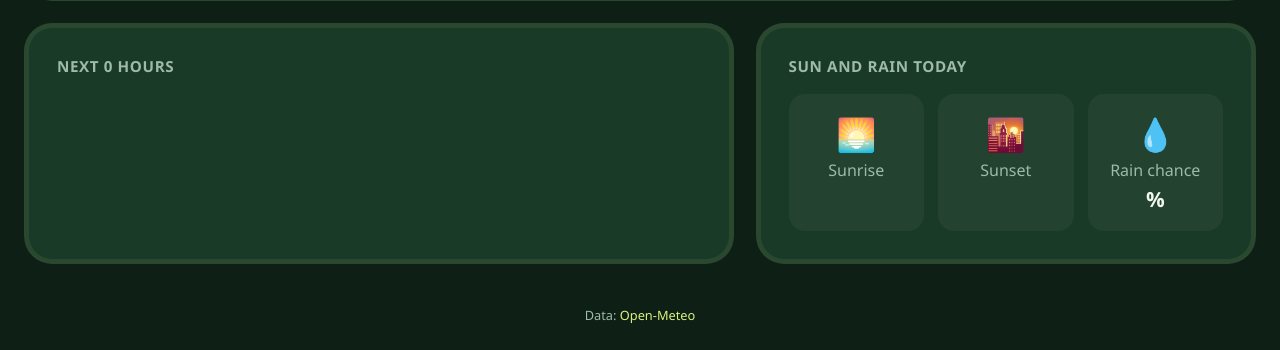
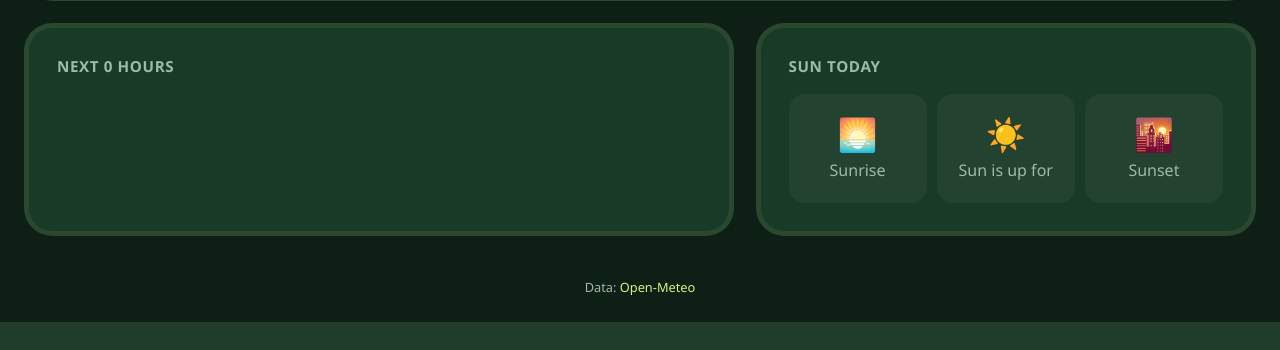
Before and after one commit to oneslaught/Weatheryy, a Flask app: template templates/weather.html in a window 1280 px wide. Shown: the part 674-1024 px from the top of the page. After the commit the page ends 996 px from the top, so only its background shows below. Run offline with Flask 3, Linux system fonts and the light colour scheme; the template is opened without the code that fills it, so the values that code supplies are empty.

Commit message:
sun card updated

```diff
--- a/static/style.css
+++ b/static/style.css
@@ -47,7 +47,6 @@ body {
   background:
     radial-gradient(900px 500px at 50% -10%, var(--bg-glow), transparent 70%),
     var(--bg);
-  overflow-y: hidden;
 }
 
 /* ----- base.html styles ----- */
@@ -425,7 +424,7 @@ body {
 
 .hourly {
   list-style: none;
-  padding: 0 0 8px;
+  padding: 0 0 20px;
   display: flex;
   gap: 10px;
   overflow-x: auto;
@@ -486,6 +485,19 @@ body {
 
 .sun-value {
   font-size: 1.3rem;
+}
+
+.sun-status {
+  margin: 0 0 16px;
+  font-size: 1.25rem;
+  font-weight: 600;
+  color: var(--accent);
+}
+
+.sun-times {
+  display: grid;
+  grid-template-columns: repeat(3, 1fr);
+  gap: 10px;
 }
 
 /*------laptop------*/
--- a/templates/cards/sun-card.html
+++ b/templates/cards/sun-card.html
@@ -1,23 +1,22 @@
 <section class="card card-sun">
-  <h2 class="card-title">Sun and rain today</h2>
-  <div class="sun">
+  <h2 class="card-title">Sun today</h2>
+  <p class="sun-status">{{ data.current.sun_status }}</p>
+
+  <div class="sun-times">
     <div class="sun-item">
       <span class="sun-icon" aria-hidden="true">🌅</span>
       <span class="sun-label">Sunrise</span>
       <strong class="sun-value">{{ data.current.sunrise }}</strong>
+    </div>
+    <div class="sun-item" title="Time between sunrise and sunset">
+      <span class="sun-icon" aria-hidden="true">☀️</span>
+      <span class="sun-label">Sun is up for</span>
+      <strong class="sun-value">{{ data.current.daylight }}</strong>
     </div>
     <div class="sun-item">
       <span class="sun-icon" aria-hidden="true">🌇</span>
       <span class="sun-label">Sunset</span>
       <strong class="sun-value">{{ data.current.sunset }}</strong>
     </div>
-    <div class="sun-item">
-      <span class="sun-icon" aria-hidden="true">💧</span>
-      <span class="sun-label">Rain chance</span>
-      <strong class="sun-value">
-        {% if data.current.precipitation_probability is not none %}{{
-        data.current.precipitation_probability }}%{% else %}-{% endif %}
-      </strong>
-    </div>
   </div>
 </section>
--- a/weather.py
+++ b/weather.py
@@ -1,5 +1,6 @@
 import requests
 from datetime import datetime, timedelta, timezone
+import math
 
 GEOCODING_URL = "https://geocoding-api.open-meteo.com/v1/search"
 FORECAST_URL = "https://api.open-meteo.com/v1/forecast"
@@ -41,6 +42,26 @@ WEATHER_CODES = {
 
 def _round(value):
     return None if value is None else round(value)
+
+def _duration(delta):
+    minutes = int(delta.total_seconds() // 60)
+    hours, mins = divmod(minutes, 60)
+    return f"{hours}h {mins:02d}m" if hours else f"{mins}m"
+
+def _sun_info(daily, city_now):
+    sunrise = datetime.fromisoformat(daily["sunrise"][0])
+    sunset = datetime.fromisoformat(daily["sunset"][0])
+    if city_now < sunrise:
+        status = f"Sunrise in {_duration(sunrise - city_now)}"
+    elif city_now <= sunset:
+        status = f"Sunset in {_duration(sunset - city_now)}"
+    else:
+        next_sunrise = datetime.fromisoformat(daily["sunrise"][1])
+        status = f"Sunrise in {_duration(next_sunrise - city_now)}"
+    return {
+        "daylight": _duration(sunset - sunrise),
+        "sun_status": status,
+    }
 
 def geocode(city):
     """City name -> dict with name, country and coordinates (None if not found)."""
@@ -128,9 +149,9 @@ def build_result(place, raw):
             "rain" : daily["precipitation_probability_max"][i] or 0,
         })
 
-    current["precipitation_probability"] = days[0]["rain"]
     current["sunrise"] = daily["sunrise"][0][11:16]
     current["sunset"] = daily["sunset"][0][11:16]
+    current.update(_sun_info(daily, local_now.replace(tzinfo=None)))
     h = raw["hourly"]
     current_hour = cur["time"][:13]  # e.g. "2026-10-28T01"
     start = next((i for i, t in enumerate(h["time"]) if t[:13] >= current_hour), 0)
```
